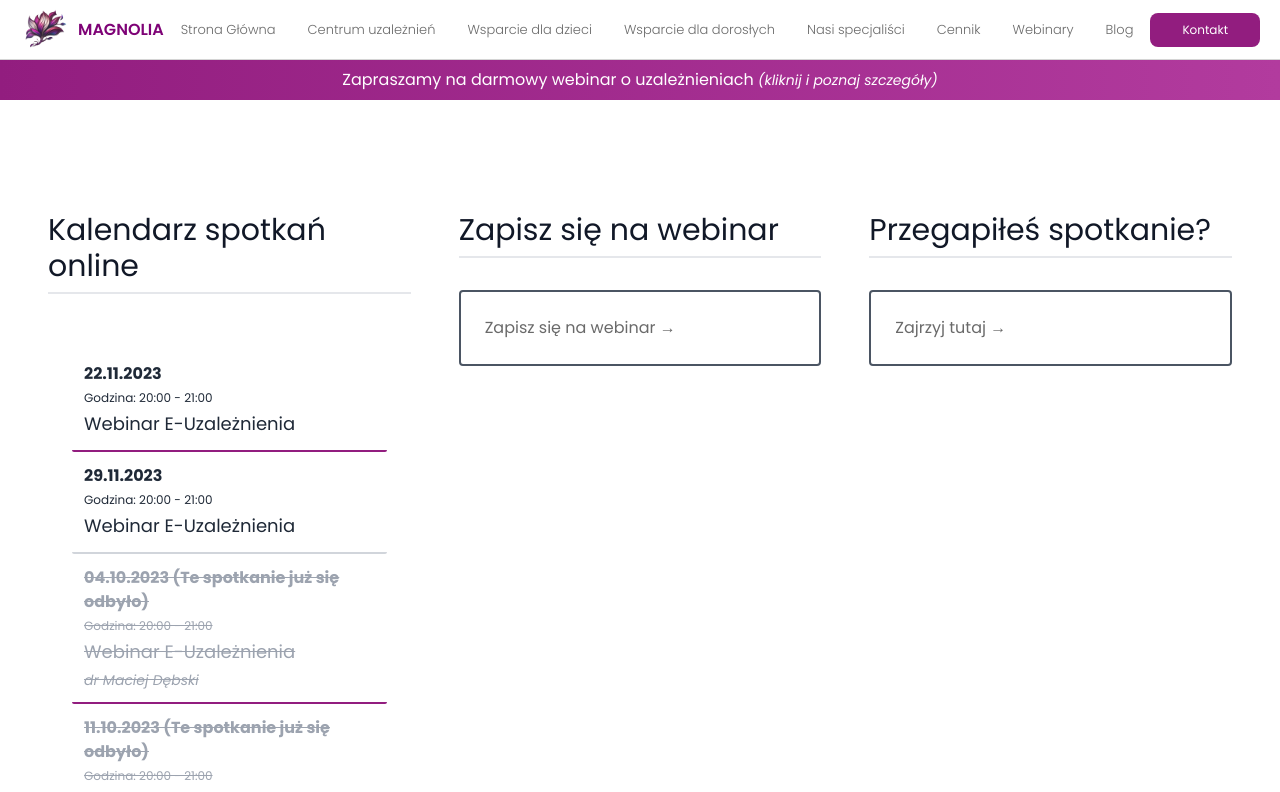
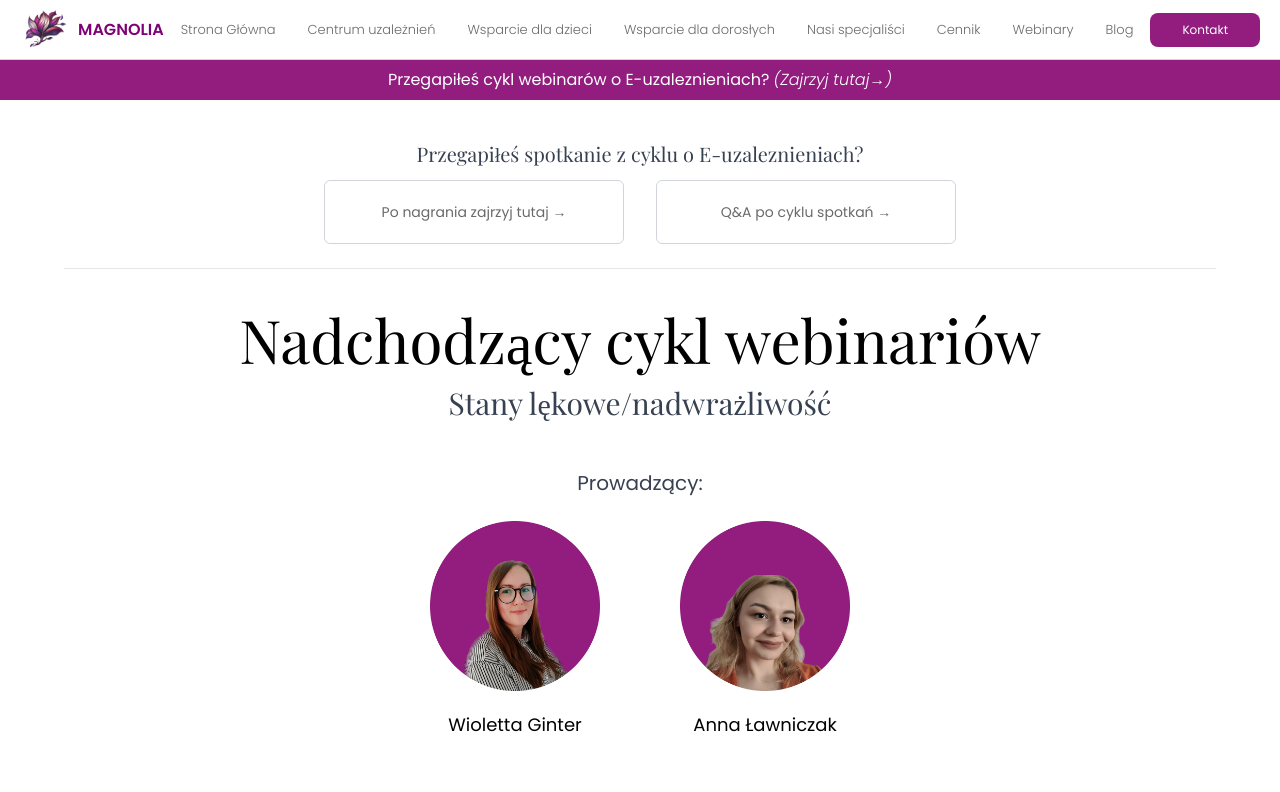
Before and after one commit to FifiLen/Strona-poradni-ppp, a Next.js app: page /Webinary in a window 1280 px wide. Shown: the top 792 px of the page. Built offline with nearby package versions, Linux system fonts and the light colour scheme.

Commit message:
webinaria

```diff
--- a/app/Webinary/page.jsx
+++ b/app/Webinary/page.jsx
@@ -5,135 +5,245 @@ import React, { useState } from 'react';
 
 
 const Page = () => {
-  const meetings = [
+  // const meetings = [
 
 
 
-    {
-      date: "22.11.2023",
-      duration: "Godzina: 20:00 - 21:00",
-      topic: "Webinar E-Uzależnienia",
+  //   {
+  //     date: "22.11.2023",
+  //     duration: "Godzina: 20:00 - 21:00",
+  //     topic: "Webinar E-Uzależnienia",
 
-    },{
-      date: "29.11.2023",
-      duration: "Godzina: 20:00 - 21:00",
-      topic: "Webinar E-Uzależnienia",
+  //   },{
+  //     date: "29.11.2023",
+  //     duration: "Godzina: 20:00 - 21:00",
+  //     topic: "Webinar E-Uzależnienia",
 
-    },
-    {
-      date: "04.10.2023 (Te spotkanie już się odbyło)",
-      duration: "Godzina: 20:00 - 21:00",
-      topic: "Webinar E-Uzależnienia",
-      host: "dr Maciej Dębski",
-      expired: true,
-    },
-    {
-      date: "11.10.2023 (Te spotkanie już się odbyło)",
-      duration: "Godzina: 20:00 - 21:00",
-      topic: "Webinar E-Uzależnienia",
-      host: "dr Maciej Dębski",
-      expired: true,
-    },
-    {
-      date: "18.10.2023 (Te spotkanie już się odbyło)",
-      duration: "Godzina: 20:00 - 21:00",
-      topic: "Webinar E-Uzależnienia",
-      expired: true,
-    },
-    {
-      date: "25.10.2023 (Te spotkanie już się odbyło)",
-      duration: "Godzina: 20:00 - 21:00",
-      topic: "Webinar E-Uzależnienia",
-      expired: true
-    },
-    {
-      date: "08.11.2023 (Te spotkanie już się odbyło)",
-      duration: "Godzina: 20:00 - 21:00",
-      topic: "Webinar E-Uzależnienia",
-      expired: true
-    },
-    {
-      date: "15.11.2023 (Te spotkanie już się odbyło)",
-      duration: "Godzina: 20:00 - 21:00",
-      topic: "Webinar E-Uzależnienia",
-      expired: true
-    },
+  //   },
+  //   {
+  //     date: "04.10.2023 (Te spotkanie już się odbyło)",
+  //     duration: "Godzina: 20:00 - 21:00",
+  //     topic: "Webinar E-Uzależnienia",
+  //     host: "dr Maciej Dębski",
+  //     expired: true,
+  //   },
+  //   {
+  //     date: "11.10.2023 (Te spotkanie już się odbyło)",
+  //     duration: "Godzina: 20:00 - 21:00",
+  //     topic: "Webinar E-Uzależnienia",
+  //     host: "dr Maciej Dębski",
+  //     expired: true,
+  //   },
+  //   {
+  //     date: "18.10.2023 (Te spotkanie już się odbyło)",
+  //     duration: "Godzina: 20:00 - 21:00",
+  //     topic: "Webinar E-Uzależnienia",
+  //     expired: true,
+  //   },
+  //   {
+  //     date: "25.10.2023 (Te spotkanie już się odbyło)",
+  //     duration: "Godzina: 20:00 - 21:00",
+  //     topic: "Webinar E-Uzależnienia",
+  //     expired: true
+  //   },
+  //   {
+  //     date: "08.11.2023 (Te spotkanie już się odbyło)",
+  //     duration: "Godzina: 20:00 - 21:00",
+  //     topic: "Webinar E-Uzależnienia",
+  //     expired: true
+  //   },
+  //   {
+  //     date: "15.11.2023 (Te spotkanie już się odbyło)",
+  //     duration: "Godzina: 20:00 - 21:00",
+  //     topic: "Webinar E-Uzależnienia",
+  //     expired: true
+  //   },
 
-  ];
+  // ];
 
-  const questions = [
-    { question: "Pytanie 1?", answer: "Odpowiedź 1" },
-    { question: "Pytanie 2?", answer: "Odpowiedź 2" },
-    { question: "Pytanie 2?", answer: "Odpowiedź 2" },
-    { question: "Pytanie 2?", answer: "Odpowiedź 2" },
-    { question: "Pytanie 2?", answer: "Odpowiedź 2" },
-    { question: "Pytanie 2?", answer: "Odpowiedź 2" },
+  // const questions = [
+  //   { question: "Pytanie 1?", answer: "Odpowiedź 1" },
+  //   { question: "Pytanie 2?", answer: "Odpowiedź 2" },
+  //   { question: "Pytanie 2?", answer: "Odpowiedź 2" },
+  //   { question: "Pytanie 2?", answer: "Odpowiedź 2" },
+  //   { question: "Pytanie 2?", answer: "Odpowiedź 2" },
+  //   { question: "Pytanie 2?", answer: "Odpowiedź 2" },
 
-  ];
+  // ];
 
-  const [activeQuestion, setActiveQuestion] = useState(null);
+  // const [activeQuestion, setActiveQuestion] = useState(null);
+
+  const InfoBlock = ({ infoText, alignLeft }) => {
+    const infoBlockStyle = {
+      top: '-10%',
+      left: alignLeft ? '0%' : 'auto',
+      right: alignLeft ? 'auto' : '-300%',
+      transform: alignLeft ? 'translateX(-50%) translateX(-10%)' : 'translateX(-50%) translateX(10%)',
+    };
 
     return (
-    <div className="flex flex-col md:flex-row items-start min-h-screen mt-16 p-12 space-y-12 md:space-y-0 md:space-x-12">
-      <div className="md:w-1/2 space-y-8">
-        <h1 className="text-3xl text-gray-900 border-b-2 pb-2">Kalendarz spotkań online</h1>
-        <div className="w-full p-6 space-y-6">
-          <ul>
-            {meetings.map((meeting, index) => (
-              <li key={index} className={`py-3 px-3 border-b-2 rounded-sm ${index % 2 === 0 ? 'border-[#921d7f]' : 'border-gray-300'} ${meeting.expired ? 'text-gray-400 line-through' : 'text-gray-800'}`}>
-                <div className={`text-md font-bold mb-1 ${meeting.expired ? 'line-through' : ''}`}>{meeting.date}</div>
-                <div className="text-xs mb-1">{meeting.duration}</div>
-                <div className="text-lg">{meeting.topic}</div>
-                {meeting.host && <div className="text-sm mt-1 italic">{meeting.host}</div>}
-              </li>
-            ))}
-          </ul>
+      <div className={`info-container ${alignLeft ? 'left' : 'right'}`} style={infoBlockStyle}>
+        <p>{infoText}</p>
+      </div>
+    );
+  };
+
+
+    const [showInfo1, setShowInfo1] = useState(false);
+    const [showInfo2, setShowInfo2] = useState(false);
+
+  return (
+    <div className='w-full'>
+      <div className='max-w-6xl pb-20 m-auto flex-col justify-center items-start pt-10'>
+        <div className='flex-col mb-10 pb-6 border-b'>
+          <h2 className='font-display text-2xl md:text-xl text-gray-700 text-center'>Przegapiłeś spotkanie z cyklu o E-uzaleznieniach?</h2>
+
+          <div className='flex gap-8 mt-3 justify-center items-center'>
+            <Link href={"https://sklep.rybnikonline.eu/?product_cat=szkolenia-online-offline"} target='_blank'>
+              <div className='h-16 w-60 md:w-[300px] rounded-md border border-gray-300 flex items-center justify-center'>
+                <button className='text-sm'>Po nagrania zajrzyj tutaj →</button>
+              </div>
+            </Link>
+
+            <Link href={"https://www.youtube.com/channel/UCsEXOxpnjOWB5XMJo46-whg"} target='_blank'>
+              <div className='h-16 w-60 md:w-[300px] rounded-md border border-gray-300 flex items-center justify-center'>
+                <button className='text-sm'>Q&A po cyklu spotkań →</button>
+              </div>
+            </Link>
           </div>
         </div>
-{/*
-      <div className="md:w-1/2 space-y-8">
-        <h2 className="text-3xl text-gray-900 mb-5 border-b-2 pb-2">Najciekawsze pytania po spotkaniach</h2>
-        <div className="grid grid-cols-1 md:grid-cols-2 gap-2">
-          {questions.map((item, index) => (
+
+        <div className='flex-col border-b pb-10'>
+          <h2 className='font-display text-6xl md:text-6xl text-center'>Nadchodzący cykl webinariów</h2>
+          <p className='font-display text-3xl md:text-3xl mt-4 text-gray-700 text-center'>Stany lękowe/nadwrażliwość</p>
+          <p className='mt-12 text-xl text-center text-gray-700'>Prowadzący:</p>
+
+          <div className="mt-6 flex justify-center gap-20">
+        <div className='flex-col items-center justify-center text-center space-y-5'>
           <div
-              key={index}
-              className="p-4 py-8 border-2 border-gray-600 rounded-md hover:border-[#921d7f] transition duration-300"
-              onMouseEnter={() => setActiveQuestion(index)}
-              onMouseLeave={() => setActiveQuestion(null)}
+            className="img-container"
+            onMouseEnter={() => setShowInfo1(true)}
+            onMouseLeave={() => setShowInfo1(false)}
           >
-              {activeQuestion === index ? (
-                <div className="text-sm text-gray-600">{item.answer}</div>
-              ) : (
-                <div className="truncate text-gray-900 font-semibold">{item.question}</div>
-              )}
+            <img
+              src="/assets/test.png"
+              height={170}
+              width={170}
+              alt=""
+            />
+            {showInfo1 && <InfoBlock
+              infoText={
+                <>
+                  <p className='font-semibold'>Wioletta Ginter</p>
+                  <p>Magister pedagogiki specjalizujący się w  poradnictwie <br /> i pomocy psychopedagogicznej. Jako aktywny pedagog specjalny, terapeuta ręki, specjalista w  edukacji włączającej i wykładowca, posiada bogate doświadczenie, przekazując swoją wiedzę zarówno uczniom, jak i nauczycielom w  różnych instytucjach edukacyjnych.</p>
+                </>
+              }
+              alignLeft={true}
+            />}
           </div>
-          ))}
+          <p className='text-lg'>Wioletta Ginter</p>
+        </div>
+
+        <div className='flex-col items-center justify-center text-center space-y-5'>
+  <div
+    className="img-container"
+    onMouseEnter={() => setShowInfo2(true)}
+    onMouseLeave={() => setShowInfo2(false)}
+  >
+    <img
+      src="/assets/t5.png"
+      height={170}
+      width={170}
+      alt=""
+    />
+    {showInfo2 && <InfoBlock
+      infoText={
+        <>
+          <p className='font-semibold'>Anna Ławniczak</p>
+          <p>Magister psychologii, specjalizujący się w seksuologii klinicznej i psychologii kryminologicznej. Wykładowca studiów podyplomowych z obszaru pedagogiki specjalnej, seksuologii, seksuologii klinicznej. Terapeuta dzieci, par, rodzin. Aktywnie angażuje się w pracę na rzecz dzieci w szkołach i przedszkolach.</p>
+        </>
+      }
+      alignLeft={false}
+    />}
+  </div>
+  <p className='text-lg'>Anna Ławniczak</p>
 </div>
       </div>
-*/}
-       <div className="md:w-1/2 space-y-8">
-        <h2 className="text-3xl text-gray-900 mb-5 border-b-2 pb-2">Zapisz się na webinar</h2>
-        <div className="grid grid-cols-1 md:grid-cols-1 gap-2">
-          <Link href="https://app.livewebinar.com/579-366-824"><div className=' p-6 border-2 border-gray-600 rounded md flex justify-start items-center'>
-            Zapisz się na webinar →
-          </div></Link>
 
+          <div className='flex justify-center items-center gap-4 mt-16'>
+            <Link href={"https://app.livewebinar.com/579-366-824"} target='_blank'>
+              <div className='h-20 w-96 md:w-[900px] rounded-md border border-gray-300 flex items-center justify-center'>
+                <button>Zapisy na zbliżające się webinaria →</button>
               </div>
-      </div>
-      <div className="md:w-1/2 space-y-8">
-        <h2 className="text-3xl text-gray-900 mb-5 border-b-2 pb-2">Przegapiłeś spotkanie?</h2>
-        <div className="grid grid-cols-1 md:grid-cols-1 gap-2">
-        <div className=' p-6 border-2 border-gray-600 rounded md flex justify-start items-center'>
-        <a href="https://sklep.rybnikonline.eu/?product_cat=szkolenia-online-offline" target="_blank" rel="noopener noreferrer">Zajrzyj tutaj →</a>
+            </Link>
           </div>
         </div>
       </div>
+    </div>
+  )
+}
+//     <div className="flex flex-col md:flex-row items-start min-h-screen mt-4 p-12 space-y-12 md:space-y-0 md:space-x-12">
+//       {/* <div className="md:w-1/2 space-y-8">
+//         <h1 className="text-3xl text-gray-900 border-b-2 pb-2">Kalendarz spotkań online</h1>
+//         <div className="w-full p-6 space-y-6">
+//           <ul>
+//             {meetings.map((meeting, index) => (
+//               <li key={index} className={`py-3 px-3 border-b-2 rounded-sm ${index % 2 === 0 ? 'border-[#921d7f]' : 'border-gray-300'} ${meeting.expired ? 'text-gray-400 line-through' : 'text-gray-800'}`}>
+//                 <div className={`text-md font-bold mb-1 ${meeting.expired ? 'line-through' : ''}`}>{meeting.date}</div>
+//                 <div className="text-xs mb-1">{meeting.duration}</div>
+//                 <div className="text-lg">{meeting.topic}</div>
+//                 {meeting.host && <div className="text-sm mt-1 italic">{meeting.host}</div>}
+//               </li>
+//             ))}
+//           </ul>
+//         </div>
+//       </div> */}
+// {/*
+//       <div className="md:w-1/2 space-y-8">
+//         <h2 className="text-3xl text-gray-900 mb-5 border-b-2 pb-2">Najciekawsze pytania po spotkaniach</h2>
+//         <div className="grid grid-cols-1 md:grid-cols-2 gap-2">
+//           {questions.map((item, index) => (
+//             <div
+//               key={index}
+//               className="p-4 py-8 border-2 border-gray-600 rounded-md hover:border-[#921d7f] transition duration-300"
+//               onMouseEnter={() => setActiveQuestion(index)}
+//               onMouseLeave={() => setActiveQuestion(null)}
+//             >
+//               {activeQuestion === index ? (
+//                 <div className="text-sm text-gray-600">{item.answer}</div>
+//               ) : (
+//                 <div className="truncate text-gray-900 font-semibold">{item.question}</div>
+//               )}
+//             </div>
+//           ))}
+//         </div>
+//       </div>
+// */}
+//   <div className=' w-3/4 space-y-10'>
+//        <div className="md:w-1/2 space-y-8">
+//         <h2 className="text-3xl text-gray-900 mb-5 border-b-2 pb-2">Zapisz się na webinar</h2>
+//         <div className="grid grid-cols-1 md:grid-cols-1 gap-2">
+//           <Link href="https://app.livewebinar.com/579-366-824"><div className=' p-6 border-2 border-gray-600 rounded md flex justify-start items-center'>
+//             Zapisz się na webinar →
+//           </div></Link>
+
+//         </div>
+//       </div>
+
+//       <div className="md:w-1/2 space-y-8">
+//         <h2 className="text-3xl text-gray-900 mb-5 border-b-2 pb-2">Przegapiłeś spotkanie?</h2>
+//         <div className="grid grid-cols-1 md:grid-cols-1 gap-2">
+//         <div className=' p-6 border-2 border-gray-600 rounded md flex justify-start items-center'>
+//         <a href="https://sklep.rybnikonline.eu/?product_cat=szkolenia-online-offline" target="_blank" rel="noopener noreferrer">Zajrzyj tutaj →</a>
+//         </div>
+//         </div>
+//       </div>
+// </div>
 
 
 
-
-    </div>
-  );
-}
+//     </div>
+//   );
+// }
 
 export default Page;
--- a/components/Webinar.jsx
+++ b/components/Webinar.jsx
@@ -2,7 +2,7 @@
 import React, { useState } from 'react';
 import styled from 'styled-components';
 import { FaTimes } from 'react-icons/fa';
-
+import Link from 'next/link';
 
 
 
@@ -82,82 +82,91 @@ fontFamily: "'Playfair Display', serif",
 fontWeight: "bold",
 };
 
+return (
+  <Link href="/Webinary" className='cursor-pointer'>
+  <div className=' w-full h-10 bg-[#921d7f] flex justify-center items-center'>
+
+    <button className=' text-white'>Przegapiłeś cykl webinarów o E-uzaleznieniach? <span className=' italic font-light'>(Zajrzyj tutaj→)</span> </button>
+
+  </div>
+  </Link>
+)
+}
+export default WebinarButton;
+
+//   return (
+//     <>
+//       <div className="text-center w-full">
+//         <button onClick={openWebinarModal} className="bg-gradient-to-r from-[#921d7f] to-[#b23b9e] text-white px-4 py-2 w-full">
+//           Zapraszamy na darmowy webinar o uzależnieniach <br className=' md:hidden'/><span className='italic text-sm'>(kliknij i poznaj szczegóły)</span>
+//         </button>
+//       </div>
+//       {/* Modal z informacjami o webinarze */}
+//       {showWebinarModal && (
+//         <>
+//           <div className="fixed inset-0 flex items-center justify-center z-50">
+//             <div className="bg-white w-full md:w-[1600px] h-[280px] md:h-[600px] p-6 rounded-lg shadow-lg">
+//               <div style={{ display: "flex", flexDirection: "column", alignItems: "center", justifyContent: "flex-start", minHeight: "100vh", }}>
+//                 <h1 className=' text-3xl md:text-5xl text-center' style={{ fontFamily: "'Playfair Display', serif", }}>Kalendarz spotkań online</h1>
+//                 <p className='pt-6 md:pb-10 text-center'>Zapraszamy na darmowe webinary dla rodziców i nauczycieli dotyczące uzależnień behawioralnych</p>
+//                 <div className='w-full md:w-[80%] scale-90 md:scale-100 hidden md:block' >
+//                   <ul style={{ listStyle: "none", padding: 0 }}>
+//                     {meetings.map((meeting, index) => (
+//                       <Tile key={index} isEven={index % 2 === 0}>
+//                         <div style={dataStyle}>DATA</div>
+//                         <div style={dateColumnStyle}>
+//                           <div style={dateText}>{meeting.date}</div>
+//                           <div>{meeting.duration}</div>
+//                         </div>
+//                         <div style={topicColumnStyle}>
+//                           <div style={dateText}>{meeting.topic}</div>
+//                           <div>{meeting.host}</div>
+//                         </div>
+//                       </Tile>
+//                     ))}
+//                   </ul>
+//                 </div>
+//                 {/* Przycisk Zapisz się */}
+//                 <div className='flex justify-center items-center gap-5 mt-10'>
+//                 <div className="text-center">
+//     <a href='/Webinary'
+
+//       className="bg-[#921d7f] hover:bg-[#b23b9e] text-white py-2 px-2 md:px-6 rounded-sm font-semibold transition duration-300 ease-in-out transform hover:scale-105 inline-block text-[10px] md:text-xl"
+//     >
+//       Kalendarz Webinarów
+//     </a>
+//   </div>
+//   <div className="text-center">
+//     <a
+//       href="https://app.livewebinar.com/579-366-824"
+//       target="_blank"
+//       rel="noopener noreferrer"
+//       className="bg-[#921d7f] hover:bg-[#b23b9e] text-white py-2 px-2 md:px-6 rounded-sm  font-semibold transition duration-300 ease-in-out transform hover:scale-105 inline-block text-[10px] md:text-xl"
+//     >
+//       Zapisz się teraz
+//     </a>
+//   </div>
+//   {/* Przycisk Zamknij */}
+//   <div className="text-center">
+//   <button
+//     onClick={closeWebinarModal}
+//     className="bg-[#921d7f] hover:bg-[#b23b9e] text-white py-2 px-2 md:px-6 rounded-sm font-semibold transition duration-300 ease-in-out transform hover:scale-105  flex items-center gap-2 text-[10px] md:text-xl"
+//   >
+//      Zamknij<FaTimes />
+//   </button>
+//   </div>
+//   {/* Add another button */}
+
+// </div>
 
 
+//               </div>
+//             </div>
+//           </div>
+//         </>
+//       )}
+//     </>
+//   );
+// };
 
-  return (
-    <>
-      <div className="text-center w-full">
-        <button onClick={openWebinarModal} className="bg-gradient-to-r from-[#921d7f] to-[#b23b9e] text-white px-4 py-2 w-full">
-          Zapraszamy na darmowy webinar o uzależnieniach <br className=' md:hidden'/><span className='italic text-sm'>(kliknij i poznaj szczegóły)</span>
-        </button>
-      </div>
-      {/* Modal z informacjami o webinarze */}
-      {showWebinarModal && (
-        <>
-          <div className="fixed inset-0 flex items-center justify-center z-50">
-            <div className="bg-white w-full md:w-[1600px] h-[280px] md:h-[600px] p-6 rounded-lg shadow-lg">
-              <div style={{ display: "flex", flexDirection: "column", alignItems: "center", justifyContent: "flex-start", minHeight: "100vh", }}>
-                <h1 className=' text-3xl md:text-5xl text-center' style={{ fontFamily: "'Playfair Display', serif", }}>Kalendarz spotkań online</h1>
-                <p className='pt-6 md:pb-10 text-center'>Zapraszamy na darmowe webinary dla rodziców i nauczycieli dotyczące uzależnień behawioralnych</p>
-                <div className='w-full md:w-[80%] scale-90 md:scale-100 hidden md:block' >
-                  <ul style={{ listStyle: "none", padding: 0 }}>
-                    {meetings.map((meeting, index) => (
-                      <Tile key={index} isEven={index % 2 === 0}>
-                        <div style={dataStyle}>DATA</div>
-                        <div style={dateColumnStyle}>
-                          <div style={dateText}>{meeting.date}</div>
-                          <div>{meeting.duration}</div>
-                        </div>
-                        <div style={topicColumnStyle}>
-                          <div style={dateText}>{meeting.topic}</div>
-                          <div>{meeting.host}</div>
-                        </div>
-                      </Tile>
-                    ))}
-                  </ul>
-                </div>
-                {/* Przycisk Zapisz się */}
-                <div className='flex justify-center items-center gap-5 mt-10'>
-                <div className="text-center">
-    <a href='/Webinary'
-
-      className="bg-[#921d7f] hover:bg-[#b23b9e] text-white py-2 px-2 md:px-6 rounded-sm font-semibold transition duration-300 ease-in-out transform hover:scale-105 inline-block text-[10px] md:text-xl"
-    >
-      Kalendarz Webinarów
-    </a>
-  </div>
-  <div className="text-center">
-    <a
-      href="https://app.livewebinar.com/579-366-824"
-      target="_blank"
-      rel="noopener noreferrer"
-      className="bg-[#921d7f] hover:bg-[#b23b9e] text-white py-2 px-2 md:px-6 rounded-sm  font-semibold transition duration-300 ease-in-out transform hover:scale-105 inline-block text-[10px] md:text-xl"
-    >
-      Zapisz się teraz
-    </a>
-  </div>
-  {/* Przycisk Zamknij */}
-  <div className="text-center">
-  <button
-    onClick={closeWebinarModal}
-    className="bg-[#921d7f] hover:bg-[#b23b9e] text-white py-2 px-2 md:px-6 rounded-sm font-semibold transition duration-300 ease-in-out transform hover:scale-105  flex items-center gap-2 text-[10px] md:text-xl"
-  >
-     Zamknij<FaTimes />
-  </button>
-  </div>
-  {/* Add another button */}
-
-</div>
-
-
-              </div>
-            </div>
-          </div>
-        </>
-      )}
-    </>
-  );
-};
-
-export default WebinarButton;
+// export default WebinarButton;
--- a/styles/globals.css
+++ b/styles/globals.css
@@ -678,3 +678,56 @@ iframe {
   /* For example, you can use a transition for a smooth fade-in effect */
   transition: opacity 1s ease-in-out; /* Adjust the duration and easing as needed */
 }
+
+
+
+.info-container {
+  display: none;
+  position: absolute;
+  top: 50%;
+  left: 50%;
+  transform: translate(-50%, -50%);
+  background-color: rgba(239, 239, 239, 0.98);
+  box-shadow: 0 4px 8px rgba(0, 0, 0, 0.1);
+  padding: 20px;
+  z-index: 2;
+  border-radius: 8px;
+  width: 500px;
+height: 250px;
+  max-width: 80vw;
+  text-align: center;
+  transition: opacity 0.3s ease-in-out;
+}
+
+.info-container::before {
+  content: '';
+  display: inline-block;
+  height: 100%;
+  vertical-align: middle;
+  margin-right: -0.25em; /* Wyrównanie dla przeglądarek nie obsługujących flexboxa */
+}
+
+.info-container p {
+  display: inline-block;
+  vertical-align: middle;
+  text-align: left; /* Opcjonalne, w zależności od preferencji */
+}
+
+
+.img-container {
+  position: relative;
+  cursor: pointer;
+}
+
+.img-container:hover .info-container {
+  display: block;
+  opacity: 1;
+}
+
+.img-container.left .info-container {
+  transform: translateX(-100%) translateX(-10%);
+}
+
+.img-container.right .info-container {
+  transform: translateX(0%) translateX(10%);
+}
```
Also changed, not shown: app/page.jsx (+6 -18 lines). Lines whose indentation alone changed are shown as unchanged.
